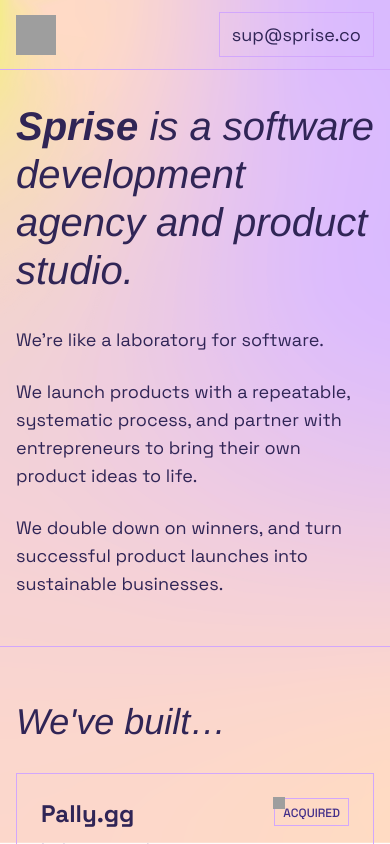
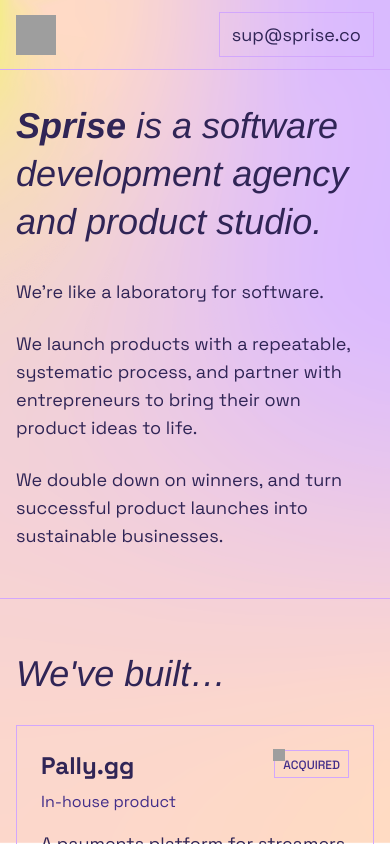
Before and after one commit to montycheese/sprise-website, a Next.js app: page / in a window 390 px wide. Shown: the top 844 px of the page. Built offline with nearby package versions, Linux system fonts and the light colour scheme; grey boxes are pictures that could not be loaded; a web font is replaced by a local one.

Commit message:
Make hero font size slightly smaller on mobile

```diff
--- a/app/page.tsx
+++ b/app/page.tsx
@@ -23,7 +23,7 @@
 
       {/* Hero */}
       <div className="flex flex-col gap-8 md:gap-12 lg:gap-16 pt-8 lg:pt-12 pb-12 lg:pb-24 px-4 md:px-8 lg:px-16 xl:px-[6.5rem] relative max-w-screen-2xl w-full">
-        <h1 className="xl:max-w-[55.5rem] lg:max-w-[51.25rem] md:max-w-[44rem] w-full [font-family:'Fraunces',Helvetica] font-normal text-midnight xl:text-[8xl] xl:leading-[7rem] lg:text-[5.75rem] lg:leading-[6.75rem] md:text-[5rem] md:leading-[5.875rem] text-[2.5rem] leading-[3rem]">
+        <h1 className="xl:max-w-[55.5rem] lg:max-w-[51.25rem] md:max-w-[44rem] w-full [font-family:'Fraunces',Helvetica] font-normal text-midnight xl:text-[8xl] xl:leading-[7rem] lg:text-[5.75rem] lg:leading-[6.75rem] md:text-[5rem] md:leading-[5.875rem] text-4xl leading-[3rem]">
           <span className="font-bold italic">Sprise </span>
           <span className="font-light italic">is a software development agency and product studio.</span>
         </h1>
```
